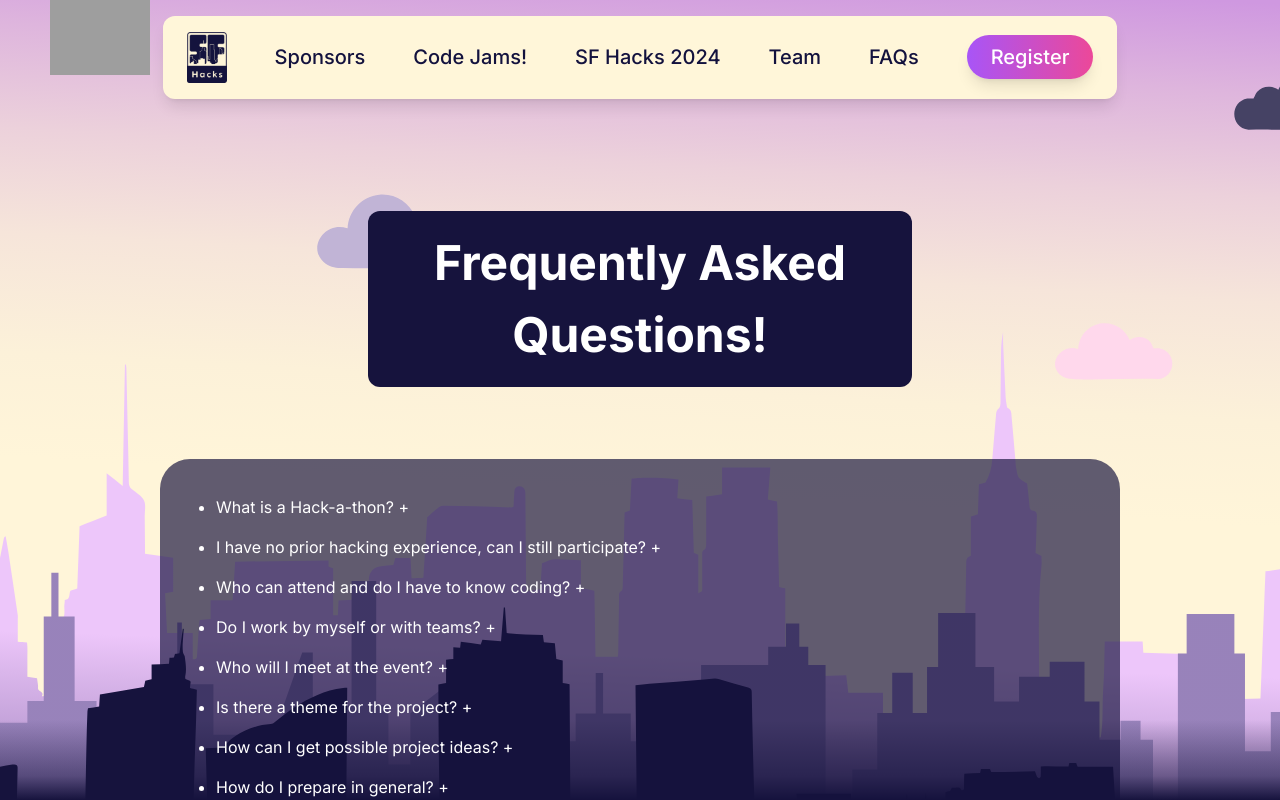
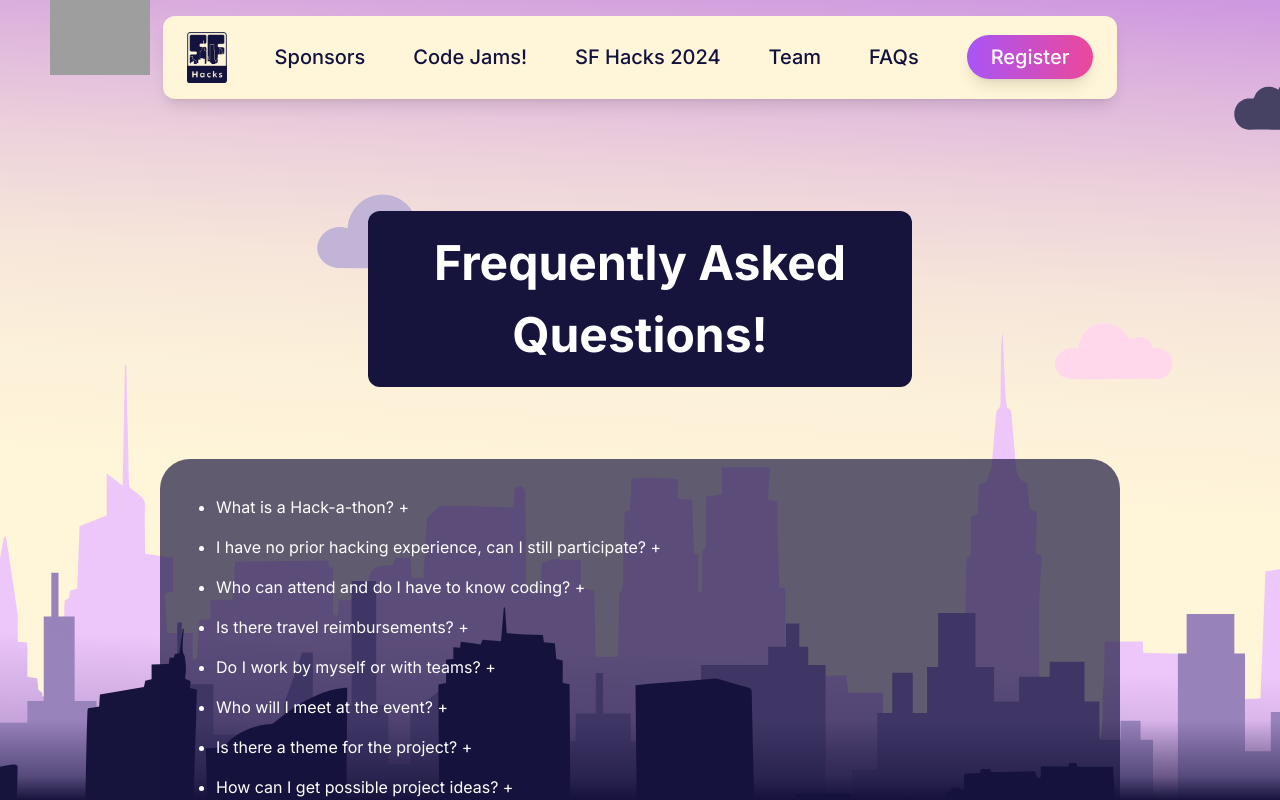
Before and after one commit to SF-Hacks-at-SFSU/sfhacks2025, a Next.js app: page /faqs in a window 1280 px wide. Shown: the top 800 px of the page. Built offline with nearby package versions, Linux system fonts and the light colour scheme; grey boxes are pictures that could not be loaded.

Commit message:
FAQ: Moved `<main >` element and heading out of the FAQ component

```diff
--- a/src/app/faqs/components/Faqs.tsx
+++ b/src/app/faqs/components/Faqs.tsx
@@ -25,12 +25,11 @@ function FAQ() {
   };
 
   return (
-		<main>
-			<h1 className="faq-banner-text">Frequently Asked Questions!</h1>
-			<div className="faq-banner"></div>
     <div className="faq-main">
       {data.map((question, questionIndex) => (
-					<div key={questionIndex}>
+        <div
+				key={questionIndex}
+				>
           <div
             className="faq-questions"
             onClick={() => handleToggle(questionIndex)}
@@ -49,7 +48,6 @@ function FAQ() {
         </div>
       ))}
     </div>
-		</main>
   );
 }
 
@@ -86,10 +84,10 @@ const data: qnaType[] = [
   //   question: 'What’s the cost for attendance?',
   //   answer: 'It’s a free event hosted by the SF Hacks Team at San Francisco State University.'
   // },
-	// {
-	//   question: 'Is there travel reimbursements?',
-	//   answer: 'Unfortunately, we will not be able to reimburse travel costs.'
-	// },
+  {
+    question: "Is there travel reimbursements?",
+    answer: "Unfortunately, we will not be able to reimburse travel costs.",
+  },
   {
     question: "Do I work by myself or with teams?",
     answer:
--- a/src/app/faqs/page.tsx
+++ b/src/app/faqs/page.tsx
@@ -3,13 +3,13 @@ import React from "react";
 import FAQ from "./components/Faqs";
 
 function page() {
-	return (
-		<div className="h-screen">
-			<div className=""></div>
-
-			<FAQ />
-		</div>
-	);
-};
+  return (
+    <main className="h-screen">
+      <h1 className="faq-banner-text">Frequently Asked Questions!</h1>
+      <div className="faq-banner"></div>
+      <FAQ />
+    </main>
+  );
+}
 
 export default page;
```
Lines whose indentation alone changed are shown as unchanged.
